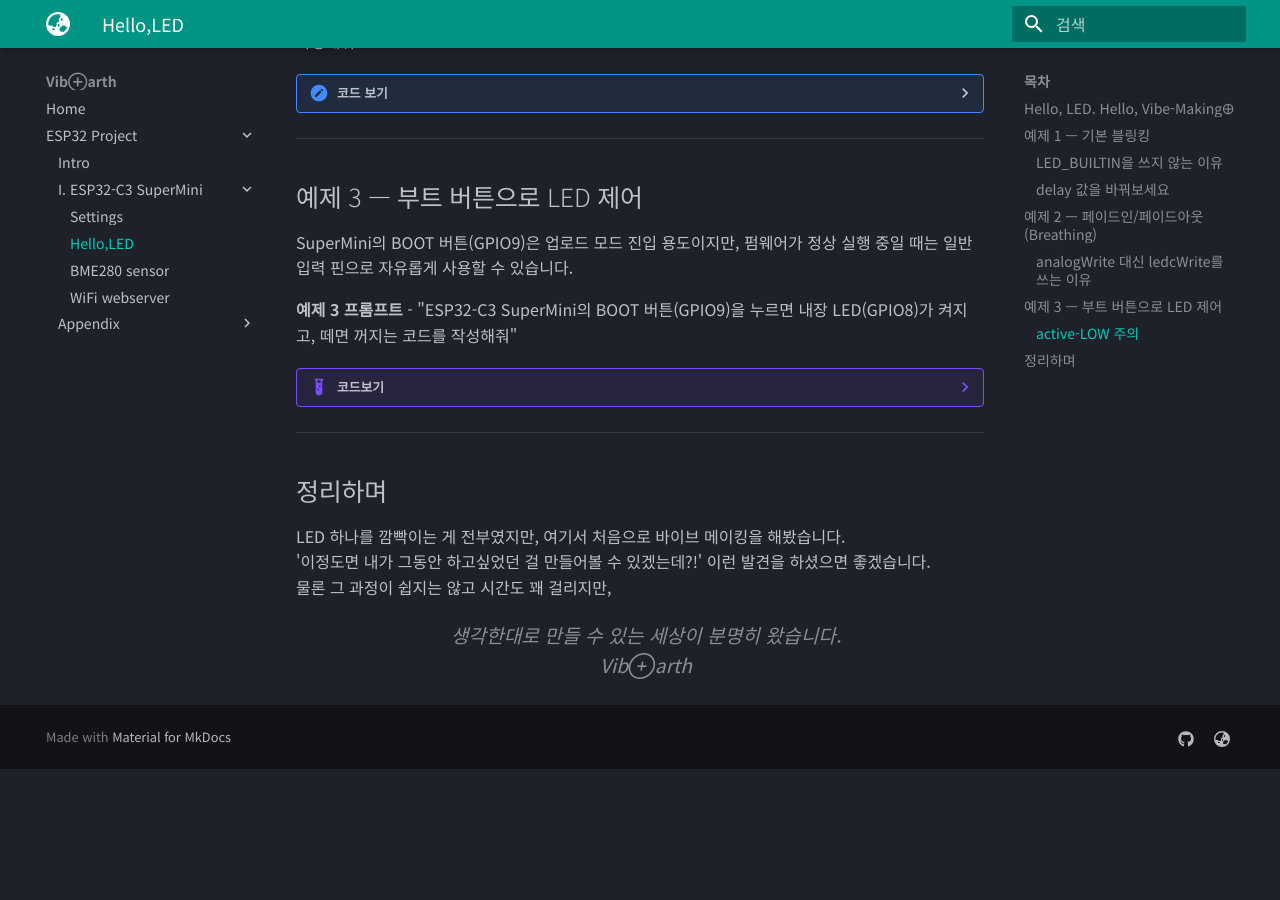
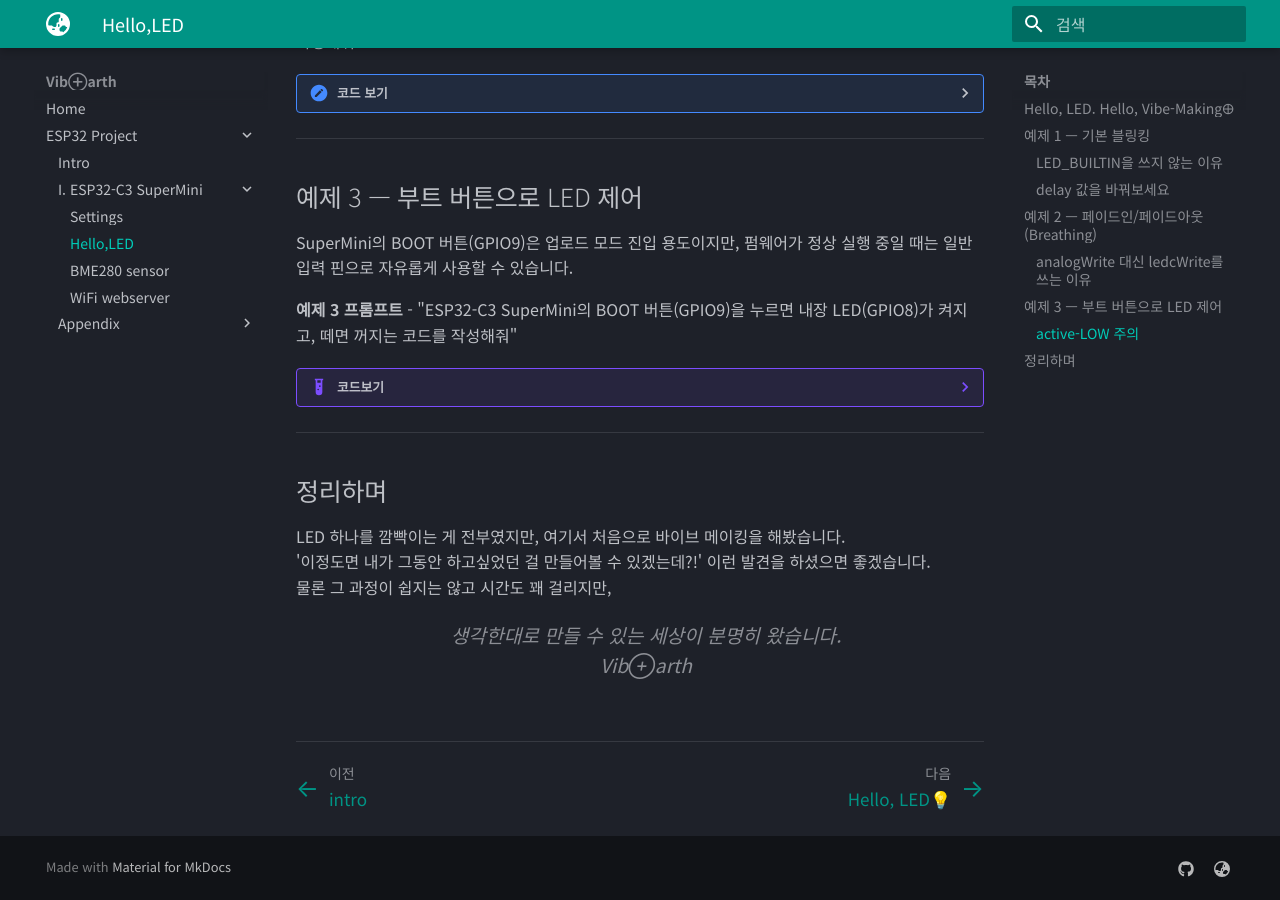
Before and after one commit to VibEarth/VibEarth.github.io, an MkDocs documentation site: the page built from docs/esp32/c3/led.md, in a window 1280 px wide and 900 px high, scrolled down 1723 px. Built offline with MkDocs 1.6.1 and Material for MkDocs 9.7.7, drawn with Linux system fonts in a browser that asks for light colours; before the commit the page ends 2492 px from its top, so only the background shows below that.

Commit message:
led.md 업데이트

```diff
--- a/docs/esp32/c3/led.md
+++ b/docs/esp32/c3/led.md
@@ -141,3 +141,20 @@ LED 하나를 깜빡이는 게 전부였지만, 여기서 처음으로 바이브
 	생각한대로 만들 수 있는 세상이 분명히 왔습니다. <br>
 	Vib⊕arth
 </blockquote>
+
+<div style="display: flex; justify-content: space-between; margin-top: 3rem; border-top: 1px solid var(--md-default-fg-color--lightest); padding-top: 1rem;">
+  <a href="/esp32/intro" style="display: flex; align-items: center; gap: 0.5rem; color: var(--md-primary-fg-color); text-decoration: none; font-size: 0.85rem;">
+    <span style="font-size: 1.2rem;">←</span>
+    <div>
+      <div style="color: var(--md-default-fg-color--light); font-size: 0.7rem;">이전</div>
+      <div>intro</div>
+    </div>
+  </a>
+  <a href="/esp32/c3/led" style="display: flex; align-items: center; gap: 0.5rem; color: var(--md-primary-fg-color); text-decoration: none; font-size: 0.85rem; text-align: right;">
+    <div>
+      <div style="color: var(--md-default-fg-color--light); font-size: 0.7rem;">다음</div>
+      <div>Hello, LED💡</div>
+    </div>
+    <span style="font-size: 1.2rem;">→</span>
+  </a>
+</div>
```
